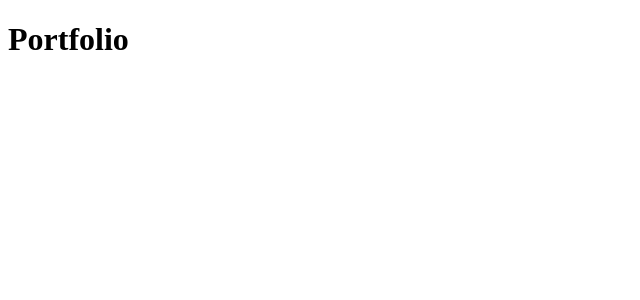
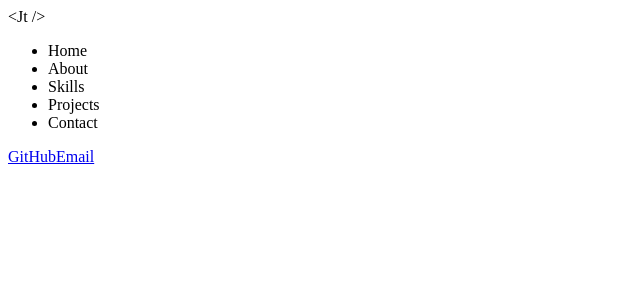
Before and after one commit to Resvier/portfolio, a React (Vite) app: page / in a window 1280 px wide. Shown: the top 300 px of the page, without its empty margins (0-640 px from the left). Built offline with nearby package versions, Linux system fonts and the light colour scheme.

Commit message:
Header and Navbar finished

```diff
--- a/src/App.jsx
+++ b/src/App.jsx
@@ -1,4 +1,7 @@
+import Header from './components/Header'
 
 export default function App () {
-    return (<h1>Portfolio</h1>)
+    return (
+        <Header />
+    )
 }
--- a/src/components/Header.jsx
+++ b/src/components/Header.jsx
@@ -3,7 +3,15 @@ import Navbar from './Navbar'
 export default function Header () {
   return (
     <header>
+      <div className='logo'>
+        <span>{'<Jt />'}</span>
+      </div>
       <Navbar />
+      <div className='social-links'>
+        <a target='_blank' rel='noopener noreferrer' href='https://github.com/Resvier'>GitHub</a>
+        <a target='_blank' rel='noopener noreferrer' href='mailto:javiertf2000@gmail.com'>Email</a>
+
+      </div>
     </header>
   )
 }
```
